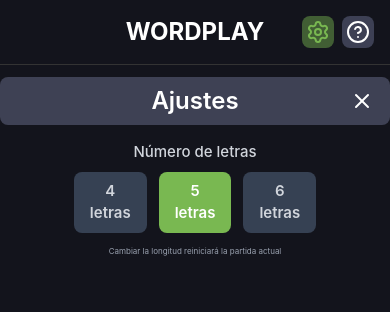
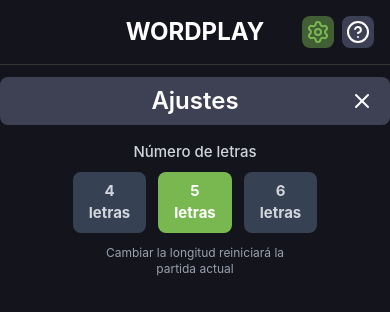
Before and after one commit to KevDeto/WordPlay, a React (Vite) app: page / in a window 390 px wide. Both pictures are taken after a click on the button 317 px from the left and 32 px from the top of the page. Shown: the top 312 px of the page. Built offline with nearby package versions, Linux system fonts and the light colour scheme.

Commit message:
cambie el tamaño de letras para mejor visualizacion en responsive

```diff
--- a/src/components/game/Card.jsx
+++ b/src/components/game/Card.jsx
@@ -32,7 +32,7 @@ export const Card = ({ cell, index }) => {
                 justify-center items-center
                 w-[50px] h-[50px] xs:w-[64px] xs:h-[64px] md:w-[72px] md:h-[72px]
                 m-[3.4px]
-                font-bold text-2xl xxs:text-3xl xs:text-4xl md:text-5xl
+                font-bold text-3xl xs:text-4xl md:text-5xl
                 rounded-[8px] text-white
                 transition-all duration-350
                 transform-3d backface-hidden
--- a/src/components/ui/SettingsModal.jsx
+++ b/src/components/ui/SettingsModal.jsx
@@ -44,7 +44,7 @@ const SettingsModal = ({ open, onClose, onWordLengthChange, currentLength }) =>
                                                 <button
                                                     key={length}
                                                     onClick={() => handleSave(length)}
-                                                    className={`flex px-3 py-1 xxs:px-4 xxs:py-2 rounded-lg font-semibold transition-all cursor-pointer
+                                                    className={`flex px-3 py-1 xxs:px-4 xxs:py-2 rounded-lg font-bold transition-all cursor-pointer
                                                         text-[12px] xxs:text-[15px] sm:text-lg
                                                         ${selectedLength === length
                                                             ? 'bg-[#79B851] text-white'
@@ -57,7 +57,7 @@ const SettingsModal = ({ open, onClose, onWordLengthChange, currentLength }) =>
                                         </div>
                                     </div>
 
-                                    <p className="mt-3 mb-3 text-[8px] sm:text-xs text-gray-400">
+                                    <p className="mt-3 mb-3 text-xs text-gray-400">
                                         Cambiar la longitud reiniciará la partida actual
                                     </p>
                                 </div>
```
